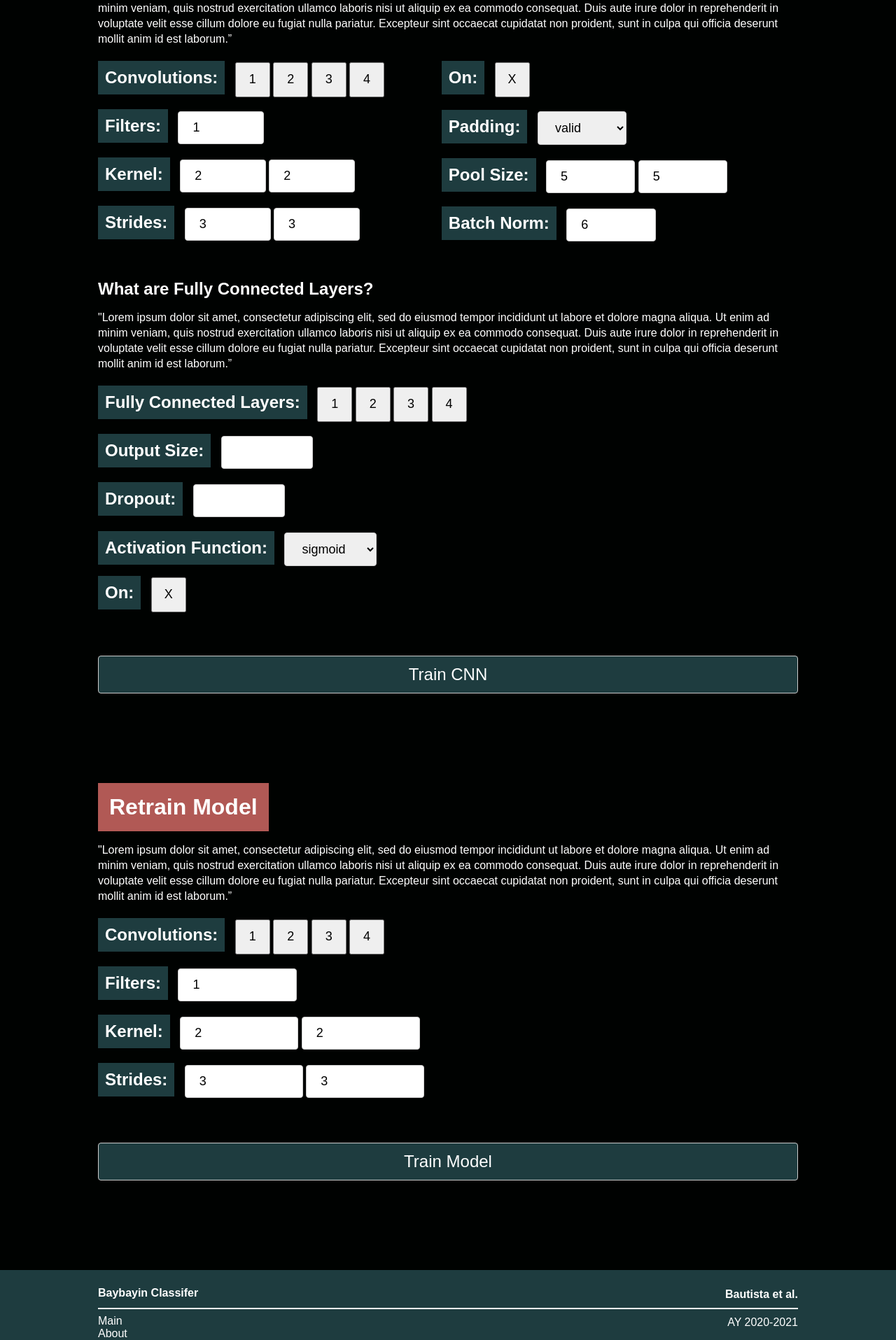
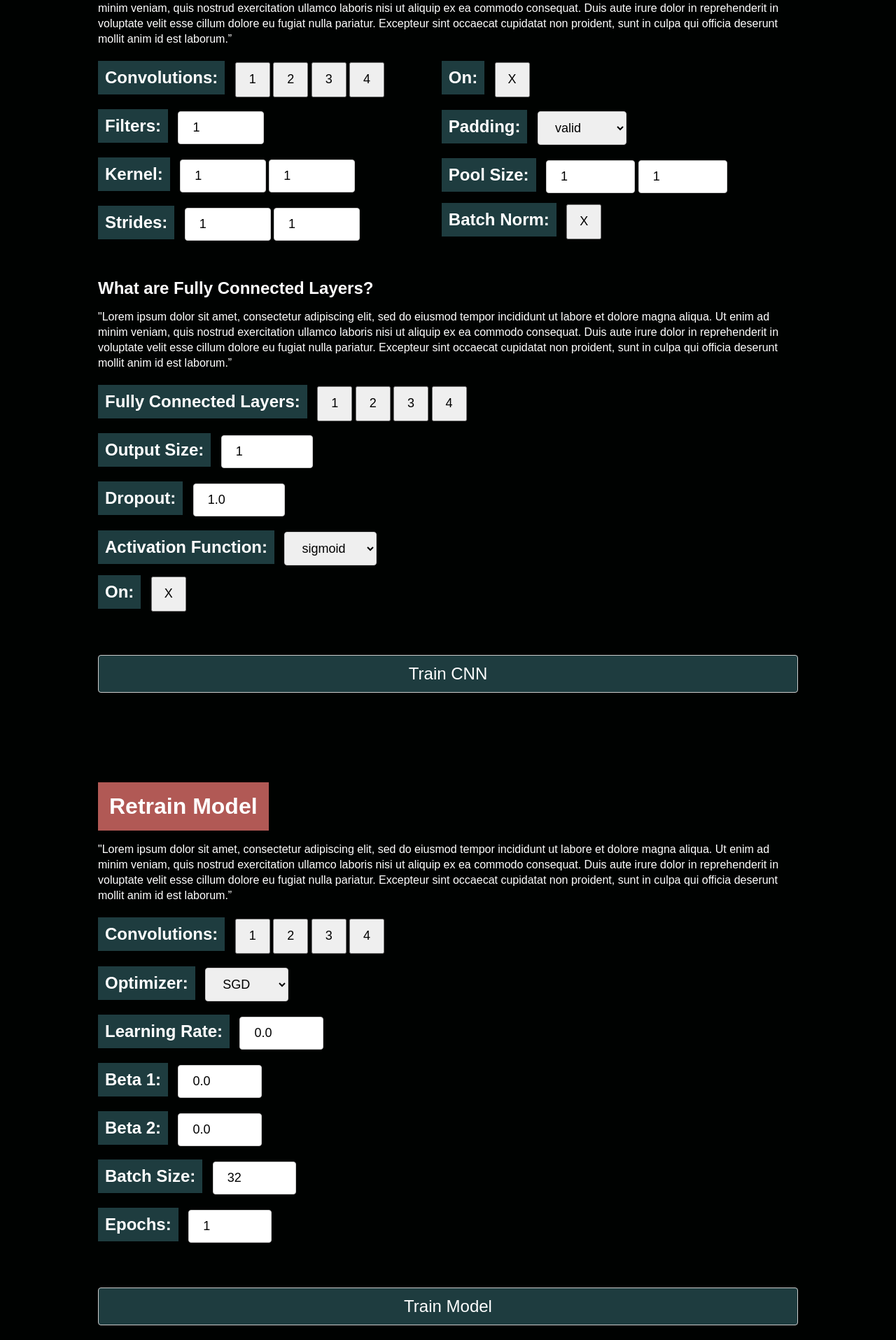
Before and after one commit to temujin-lampasa/baybayin-classifier, a Flask app: page / in a window 1280 px wide. Shown: the part 871-2786 px from the top of the page at 70% size. Run offline with Flask 2, Linux system fonts and the light colour scheme; data comes from the database, SQL or seed files in the repository.

Commit message:
Add default input values

```diff
--- a/app.py
+++ b/app.py
@@ -20,24 +20,26 @@ app.config['SECRET_KEY'] = '\xd7\x15\xf4\x13k{\xb7b\xfe;D\n\xf3fa7\x9a\x0e\x87q\
 db = SQLAlchemy(app)
 
 DEFAULT_TRAIN_PARAMS = {
-    'directory': 1,
-    'learning_rate': 2,
-    'batch_size': 3,
-    'epochs': 4,
-    'momentum': 5,
-    'optimizer': '6',
+    'optimizer': 'SGD',
+    'learning_rate': 0.00,
+    'momentum': 0.00,
+    'beta1': 0.00,
+    'beta2': 0.00,
+    'batch_size': 32,
+    'epochs': 1,
 }
 DEFAULT_CNN_PARAMS = {
     'filters': 1,
-    'kernel_x': 2,
-    'kernel_y': 2,
-    'stride_x': 3,
-    'stride_y': 3,
-    'padding': "same",
-    'pool_x': 5,
-    'pool_y': 5,
-    'batch_norm': 6,
-    'activation': "sigmoid"
+    'kernel_x': 1,
+    'kernel_y': 1,
+    'stride_x': 1,
+    'stride_y': 1,
+    'padding': "valid",
+    'pool_x':1,
+    'pool_y': 1,
+    'output_size': 1,
+    'dropout': 1.0,
+    'activation': "sigmoid",
  }
 
 
--- a/templates/index.html
+++ b/templates/index.html
@@ -110,7 +110,7 @@
 
                 <div class='row'>
                     <h3 class="drawing-label">Batch Norm:</h3>
-                    <input type="number" min="0" name="batch_norm" value={{session.cnn_params.batch_norm}}>
+                    <button>X</button>
                 </div>
             </div>
         </div>
@@ -134,11 +134,11 @@
                 </div>
                 <div class="row">
                     <h3 class="drawing-label">Output Size:</h3>
-                    <input type="number" min="0" name="output" value={{session.train_params.output}}>
+                    <input type="number" min="0" name="output_size" value={{session.cnn_params.output_size}}>
                 </div>
                 <div class="row">
                     <h3 class="drawing-label">Dropout:</h3>
-                    <input type="number" min="0" step="0.01" name="dropout" value={{session.train_params.dropout}}>
+                    <input type="number" min="0" step="0.01" name="dropout" value={{session.cnn_params.dropout}}>
                 </div>
                 <div class="row">
                     <h3 class="drawing-label">Activation Function:</h3>
@@ -181,20 +181,38 @@
                 </div>
 
                 <div class='row'>
-                    <h3 class="drawing-label">Filters:</h3>
-                    <input type="number" min="0" name="filters" value={{session.cnn_params.filters}}>
+                    <h3 class="drawing-label">Optimizer:</h3>
+                    <select name="optimizer" value={{session.train_params.optimizer}}>
+                        <option>SGD</option>
+                        <option>Adam</option>
+                        <option>Nadam</option>
+                        <option>RMSProp</option>
+                    </select>
                 </div>
 
                 <div class='row'>
-                    <h3 class="drawing-label">Kernel:</h3>
-                    <input type="number" min="0" name="kernel_x" value={{session.cnn_params.kernel_x}}>
-                    <input type="number" min="0" name="kernel_y" value={{session.cnn_params.kernel_y}}>
+                    <h3 class="drawing-label">Learning Rate:</h3>
+                    <input type="number" min="0" step="0.01" name="learning_rate" value={{session.train_params.learning_rate}}>
                 </div>
 
                 <div class='row'>
-                    <h3 class="drawing-label">Strides:</h3>
-                    <input type="number" min="0" name="stride_x" value={{session.cnn_params.stride_x}}>
-                    <input type="number" min="0" name="stride_y" value={{session.cnn_params.stride_y}}>
+                    <h3 class="drawing-label">Beta 1:</h3>
+                    <input type="number" min="0" step="0.01" name="momentum" value={{session.train_params.beta1}}>
+                </div>
+
+                <div class='row'>
+                    <h3 class="drawing-label">Beta 2:</h3>
+                    <input type="number" min="0" step="0.01" name="momentum" value={{session.train_params.beta2}}>
+                </div>
+
+                <div class='row'>
+                    <h3 class="drawing-label">Batch Size:</h3>
+                    <input type="number" min="0" step="0.01" name="momentum" value={{session.train_params.batch_size}}>
+                </div>
+
+                <div class='row'>
+                    <h3 class="drawing-label">Epochs:</h3>
+                    <input type="number" min="0" step="0.01" name="momentum" value={{session.train_params.epochs}}>
                 </div>
             </div>
         </div>
```
